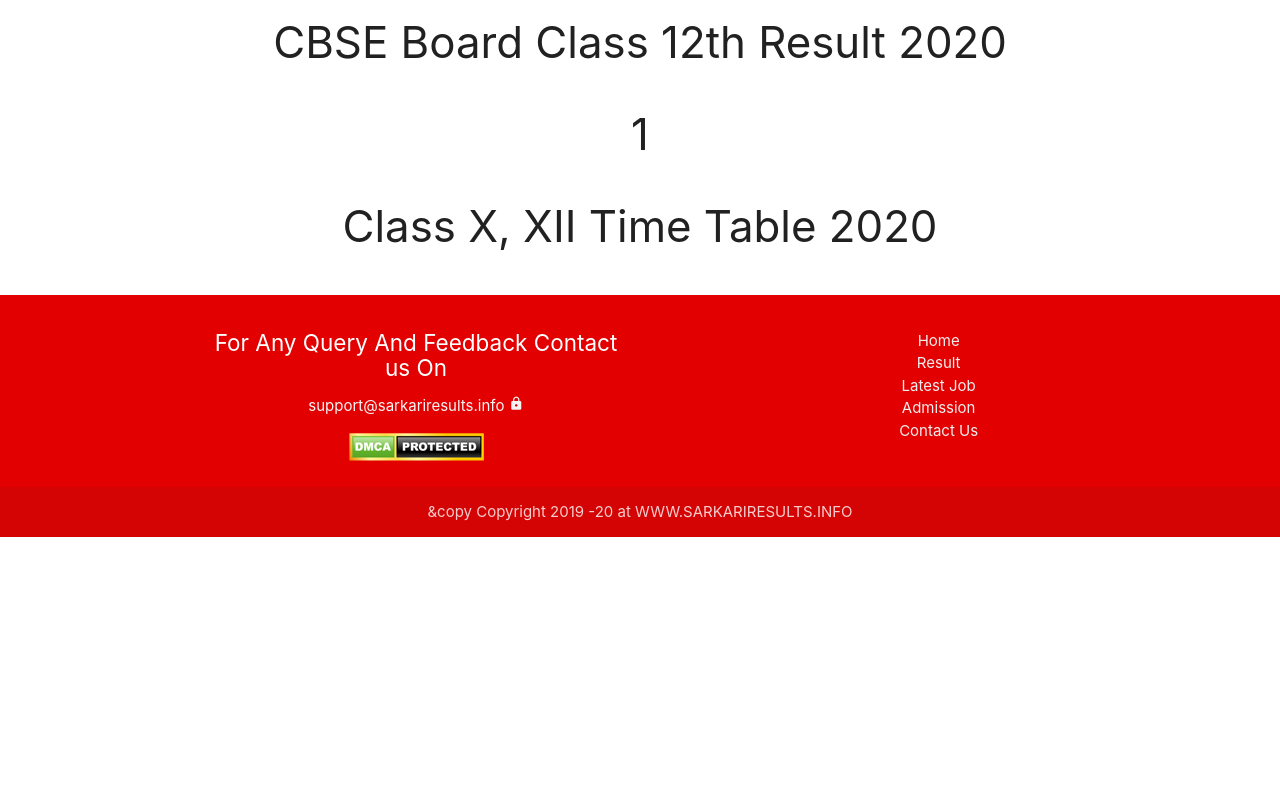
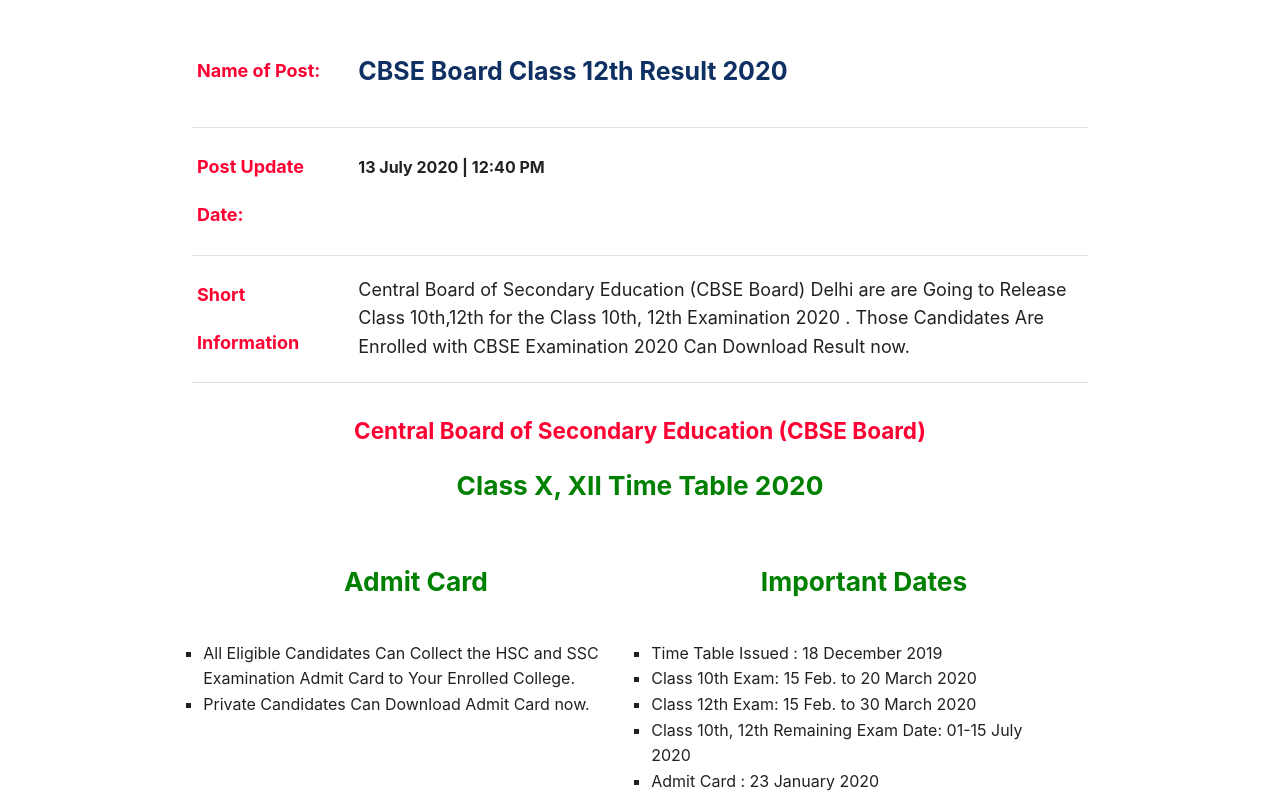
Before and after one commit to SarikaWirtz/sarkariresults, a React (Create React App) app: page /latestresult/1 in a window 1280 px wide. Shown: the part 320-1117 px from the top of the page. Before the commit the page ends 857 px from the top, so only its background shows below. Built offline with nearby package versions, Linux system fonts and the light colour scheme.

Commit message:
added data from json file to latest news

```diff
--- a/src/components/data/data.json
+++ b/src/components/data/data.json
@@ -8,31 +8,30 @@
         "information": "Central Board of Secondary Education (CBSE Board) Delhi are are Going to Release Class 10th,12th for the Class 10th, 12th Examination 2020 . Those Candidates Are Enrolled with CBSE Examination 2020 Can Download Result now.",
         "tabletitle": "Central Board of Secondary Education (CBSE Board)",
         "tableSubTitle": "Class X, XII Time Table 2020",
-        "admitCard": [
-            {
+        "admitCard": {
+
                 "title": "Admit Card",
                 "details": [
-                    {"lis1": "All Eligible Candidates Can Collect the HSC and SSC Examination Admit Card to Your Enrolled College."},
-                    {"list2": "Private Candidates Can Download Admit Card now."}
+                    {"list": "All Eligible Candidates Can Collect the HSC and SSC Examination Admit Card to Your Enrolled College."},
+                    {"list": "Private Candidates Can Download Admit Card now."}
                 ]
-            }
-        ],
-        "importantDates": [
-            {
+
+        },
+        "importantDates":{
                 "title": "Important Dates",
                 "details": [
-                    {"lis1": "Time Table Issued : 18 December 2019"},
-                    {"list2": "Class 10th Exam:  15 Feb. to 20 March 2020"},
-                    {"list3": "Class 12th Exam:  15 Feb. to 30 March 2020"},
-                    {"list4": "Class 10th, 12th Remaining Exam Date:  01-15 July 2020"},
-                    {"list5": "Admit Card : 23 January 2020"},
-                    {"list6": "Result Declared (12th): 13 July 2020"},
-                    {"list7": "Result Declared (10th): July 2020"}
+                    {"list": "Time Table Issued : 18 December 2019"},
+                    {"list": "Class 10th Exam:  15 Feb. to 20 March 2020"},
+                    {"list": "Class 12th Exam:  15 Feb. to 30 March 2020"},
+                    {"list": "Class 10th, 12th Remaining Exam Date:  01-15 July 2020"},
+                    {"list": "Admit Card : 23 January 2020"},
+                    {"list": "Result Declared (12th): 13 July 2020"},
+                    {"list": "Result Declared (10th): July 2020"}
                 ]
-            }
-        ],
-        "checkDownloadResult": [
-            {
+        },
+
+        "checkDownloadResult": {
+
                 "title": "How to Check Download Result 2020",
                 "details": [
                     {"step1": "Go to Important Link Section."},
@@ -43,14 +42,23 @@
                     {"step6": "Click on 'Submit' Button."},
                     {"step7": "Check Your Result and Take a print."}
                 ]
+
         }
-        ]
     },
     {
         "id": 2,
         "nameOfPost": "Haryana Board Class 10th Result 2020",
         "desc": "Learn CSS For Beginners With Free Book",
-        "url" :"https://goalkicker.com/CSSBook/"
+        "url" :"https://goalkicker.com/CSSBook/",
+        "admitCard": {
+
+            "title": "Admit Card",
+            "details": [
+                {"list": " "},
+                {"list": " "}
+            ]
+
+        }
     },
     {
         "id": 3,
@@ -78,8 +86,8 @@
         "tabletitle": "Uttarakhand Public Service Commission (UKPSC)",
         "tableSubTitle": "Personal Assistant PA Recruitment 2019",
         "tableSubtitleSubtitle": "Advt. No. A-1/E-3/PA-HC/2019-20",
-        "applicationFee": [
-            {
+        "applicationFee": {
+
                 "title": "Important Dates",
                 "fees": [
                     {
@@ -88,16 +96,15 @@
                         "fee3": "PH Candidates : Rs. 26.55/-"
                     }
                 ]
-            }
-        ],
-        "payment": [
-            {
+
+            },
+        "payment": {
+
             "title": "Payment Mode",
             "paymentOption": "Pay Exam Fee through Credit Card, Debit Card, Net Banking Fee Mode."
-            }
-        ],
-        "importantDates": [
-            {
+
+        },
+        "importantDates": {
             "title": "Important Dates",
             "details": [
                     {"lis1": "Online Application Start : 03 December 2019"},
@@ -108,7 +115,6 @@
                     {"list6": "Result Available : 08 July 2020"}
                 ]
         }
-        ]
 
     }
 
--- a/src/components/layout/SiteHeader.js
+++ b/src/components/layout/SiteHeader.js
@@ -1,5 +1,5 @@
 import React from 'react'
-import { Row, Col } from 'react-materialize'
+import { Row, Col, Link  } from 'react-materialize'
 import logo from '../../assets/img/logo.png'
 
 const SiteHeader = () => {
@@ -9,7 +9,7 @@
                 <Col s={12}>
                     <Row className="">
                         <Col className="site-logo" s={12} m={3} >
-                            <img src={logo } alt={"logo" } className="section"/>
+                            <a href="/"><img src={logo } alt={"logo" } className="section"/></a>
                         </Col>
                         <Col className="" s={12} m={6}>
                             <h1 className="site-title white-text">SARKARI RESULTS</h1>
--- a/src/components/tables/LatestResult/LResultSummary.js
+++ b/src/components/tables/LatestResult/LResultSummary.js
@@ -20,7 +20,7 @@
      }
     render() {
          const {latestresultdata} = this.state;
-        //  console.log(this.state);
+        //   console.log(latestresultdata);
          const newsList = latestresultdata.length ? (
              latestresultdata.map(news => {
                 return (
--- a/src/components/tables/LatestResult/LatestResultDetail.js
+++ b/src/components/tables/LatestResult/LatestResultDetail.js
@@ -1,10 +1,12 @@
 import React, { Component } from 'react'
 import data from '../../data/data.json'
+import {Table, thread, th, tr, Row, Col} from 'react-materialize'
 
 class LatestResultDetail extends Component {
     state = {
 
-         news: null
+         latestresult: null,
+         admitCardDetails: [],
 
     }
     componentDidMount() {
@@ -12,21 +14,112 @@
          let id = this.props.match.params.latest_result_id;
         //  const data = import('../../data/data.json');
             data.map( response => {
-                //  console.log(response);
                 if(response.id == id) {
                     this.setState({
-                        news: response
+                        latestresult: response,
+                        admitCardDetails: response.admitCard.details || this.state.admitCardDetails,
                      })
                 }
              })
     }
     render() {
-          console.log(this.state.news);
-         const Latestnews = this.state.news ? (
-         <div className="news">
-             {this.state.news.nameOfPost}
-            <p>{this.state.news.id}</p>
-         <p>{this.state.news.tableSubTitle}</p>
+
+        //for admit card details
+        const {admitCardDetails}  = this.state;
+        const admitcardDetailList = admitCardDetails ? (
+
+            admitCardDetails.map((list, index) => {
+               return (
+                   <li key={index} className="admitcard_detail_list">
+                       {list.list}
+                   </li>
+               )
+           })
+        ) : (
+            <div className="center">
+               No post yet
+           </div>
+        )
+
+
+        const Latestnews = this.state.latestresult ? (
+        <div className="result container">
+            <Table className="latestresult_header">
+                <tbody>
+                        <tr>
+                            <td className="article_summary">
+                                Name of Post:
+                            </td>
+                            <td className="article_summery_title left">
+                                { this.state.latestresult.nameOfPost }
+                            </td>
+
+                        </tr>
+                        <tr>
+                            <td className="article_summary">
+                                Post Update Date:
+                            </td>
+                            <td className="article_summery_date left bold">
+                                { this.state.latestresult.postDate }
+                            </td>
+
+                        </tr>
+                        <tr>
+                            <td className="article_summary">
+                                Short Information
+                            </td>
+                            <td className="article_summary_information">
+                                { this.state.latestresult.information }
+                            </td>
+
+                        </tr>
+                </tbody>
+            </Table>
+
+            <div className="latestresult_body">
+                <Row>
+                    <Col s={12}>
+                        <div className="center heading-group">
+                            <h2 className="tabletitle"> { this.state.latestresult.tabletitle } </h2>
+                            <h3 className="tablesubTitle bold"> { this.state.latestresult.tableSubTitle } </h3>
+                        </div>
+                    </Col>
+                </Row>
+
+                <Row>
+                    <Col s={12} m={6}>
+                        <h3 className="tablesubTitle bold"> { this.state.latestresult.admitCard.title } </h3>
+                        <ul>
+                            {admitcardDetailList}
+                        </ul>
+                    </Col>
+                    <Col s={12} m={6} className="important_dates_wrapper">
+                            <h3 className="tablesubTitle bold">  { this.state.latestresult.importantDates.title } </h3>
+                        <ul>
+                            {
+                                (this.state.latestresult.importantDates.details) ? (
+                                    this.state.latestresult.importantDates.details.map((res, index) =>{
+                                        return (
+
+                                                <li key={index} className="important_dates_list">{ res.list}</li>
+                                        )
+
+                                    })
+                                ) : (
+                                    <div>
+                                        no result
+                                    </div>
+                                )
+                            }
+
+
+                        </ul>
+                    </Col>
+                </Row>
+            </div>
+            {this.state.latestresult.nameOfPost}
+            <p>{this.state.latestresult.id}</p>
+         <p>{this.state.latestresult.tableSubTitle}</p>
          </div>
          ) : (
              <div>
@@ -35,9 +128,13 @@
          )
         return (
             <div>
-            <h4>route parameter - </h4>
-            <h3>{Latestnews}</h3>
-        </div>
+                <h4>route parameter -hjgjhg </h4>
+                <Table className="responsive-table centered">
+
+                </Table>
+
+                <h3>{Latestnews}</h3>
+            </div>
         )
 
     }
--- a/src/index.css
+++ b/src/index.css
@@ -1,5 +1,6 @@
 html {
   min-height: 100%;
+  line-height: 1.5;
 }
 
 body {
@@ -10,6 +11,8 @@
     sans-serif;
   -webkit-font-smoothing: antialiased;
   -moz-osx-font-smoothing: grayscale;
+  font-size: 16px;
+  line-height: 1.5;
 }
 
 code {
@@ -17,14 +20,20 @@
     monospace;
 }
 
+h1 {
+  font-size: 25px;
+}
 h5,
 h2 {
   font-size: 1.5rem;
 }
 
-h2 {
+h2,
+h1 {
   font-weight: bold;
 }
+
+
 
 .site-title {
   font-size: 35px;
@@ -125,7 +134,9 @@
 
 }
 
-.card-wrapper li {
+.card-wrapper li,
+.admitcard_detail_list,
+.important_dates_list {
   list-style-type: square !important;
 }
 
@@ -138,3 +149,56 @@
   font-weight: bold;
   text-decoration: underline;
 }
+
+/* latest result details  */
+
+.article_summary {
+  font-weight: bold;
+  vertical-align: top;
+  text-align: left;
+  font-size: 18px;
+  width: 18%;
+}
+
+.tabletitle,
+.article_summary {
+  color: #ff0033;
+}
+
+
+.article_summery_title {
+  display: block;
+  font-size: 25px;
+  color: #0F3063;
+  margin-bottom: 0.67em;
+  margin-left: 0;
+  margin-right: 0;
+  font-weight: bold;
+
+}
+
+.article_summery_date {
+  font-size: 16px;
+}
+
+.article_summary_information {
+  font-size: 18px;
+  text-align: left;
+}
+
+.article_summary_information {
+  line-height: 1.6 !important;
+}
+
+.tablesubTitle {
+  color:  green;
+  font-size: 0.6em;
+}
+
+.admitcard_detail_list,
+.important_dates_list {
+  font-size: 16px;
+  text-align: left;
+  line-height: 1.6 !important;
+  padding-right: 5%;
+}
```
Lines whose indentation alone changed are shown as unchanged.
